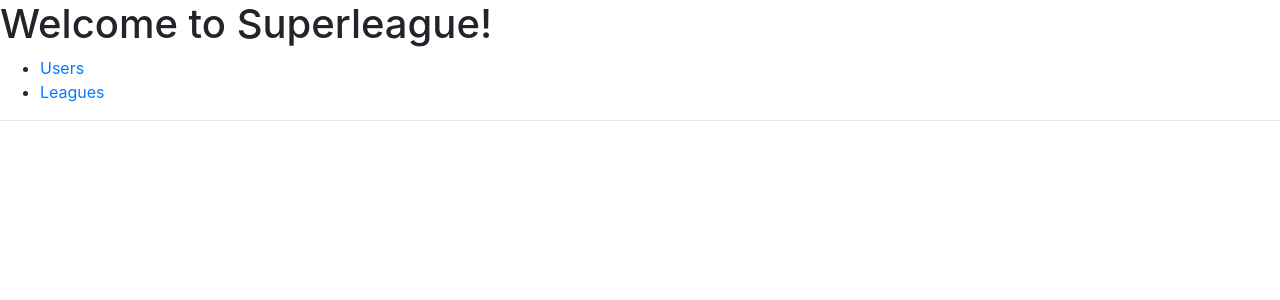
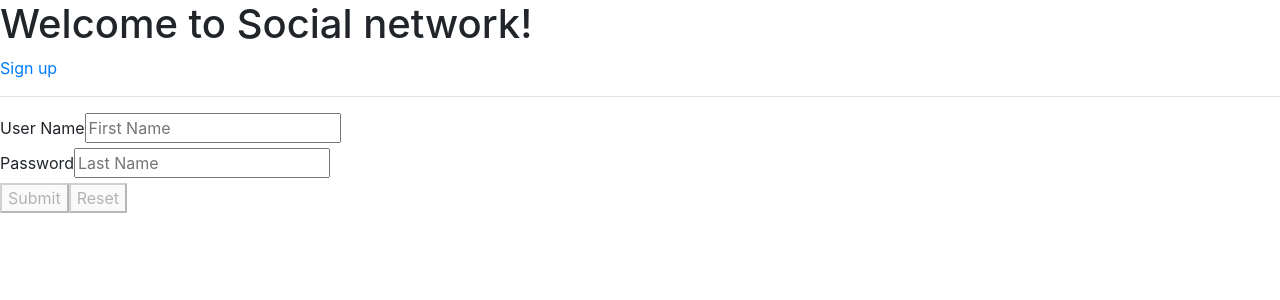
Before and after one commit to IgorValetskii/Social-network-front, a React (Create React App) app: page /signin in a window 1280 px wide. Shown: the top 300 px of the page. Built offline with nearby package versions, Linux system fonts and the light colour scheme.

Commit message:
add sign up , trying verify token

```diff
--- a/package.json
+++ b/package.json
@@ -13,8 +13,10 @@
     "@types/react-router-dom": "^5.1.0",
     "@types/react-router-redux": "^5.0.18",
     "axios": "^0.19.0",
+    "final-form": "^4.18.6",
     "react": "^16.11.0",
     "react-dom": "^16.11.0",
+    "react-final-form": "^6.3.0",
     "react-redux": "^7.1.1",
     "react-router": "^5.1.2",
     "react-router-dom": "^5.1.2",
--- a/src/App.tsx
+++ b/src/App.tsx
@@ -1,33 +1,42 @@
 import React from 'react';
 import './App.css';
 import UserList from "./components/UsersList";
-import {BrowserRouter, Route, Link, Switch,Router} from "react-router-dom";
+import {BrowserRouter, Route, Link, Switch, Router, Redirect} from "react-router-dom";
 import {createBrowserHistory} from 'history';
 import UserEditForm from "./components/UserEditForm";
 import UserAddForm from "./components/UserAddForm";
+import SignIn from "./components/SignIn";
+import PrivateRoute from "./routes/privateRoute";
+import PublicRoute from "./routes/publicRoute";
+import Profile from "./components/Profile";
 const history = createBrowserHistory();
+
 
 
 
 class App extends React.Component {
     render() {
+
+
         return (
-            <Router history={history}>
+
                 <div>
-                    <h1>Welcome to Superleague!</h1>
-                    <ul>
-                        <li><Link to="/users">Users</Link></li>
-                        <li><Link to="/leagues">Leagues</Link></li>
-                    </ul>
+                    <h1>Welcome to Social network!</h1>
+                    <Link to="users/add"> <div>Sign up</div> </Link>
                     <hr/>
+
                     <Switch>
+                        <Route exact path='/'> <Redirect to={'/signin'} /> </Route>
+                        // @ts-ignore
+                        <PublicRoute component={SignIn} path="/signin" exact   />
                         <Route path="/users/add" exact component={UserAddForm}/>
-                        <Route path="/users/:id" exact component={UserEditForm}/>
-                        <Route path="/users" exact component={UserList}/>
+                        {/*<Route path="/users/:id" exact component={UserEditForm}/>*/}
+                        {/*<Route path="/users" exact component={UserList}/>*/}
+                        //@ts-ignore
+                        <PrivateRoute path="/users" exact component={Profile}/>
 
                     </Switch>
                 </div>
-            </Router>
         );
     }
 }
--- /dev/null
+++ b/src/components/Profile.tsx
@@ -0,0 +1,11 @@
+import React from "react";
+
+class Profile extends React.Component{
+    render(){
+        return (
+            <div>Profile User</div>
+        )
+    }
+}
+
+export default Profile;
--- /dev/null
+++ b/src/components/SignIn.tsx
@@ -0,0 +1,81 @@
+import React from 'react';
+import {Form, Field} from 'react-final-form'
+import {signIn} from "../store/signIn/thunk";
+import {connect} from "react-redux";
+
+
+class SignIn extends React.Component <any> {
+
+    onSubmit = (values: any) => {
+        this.props.signIn(values)
+    };
+
+    render() {
+        const {isLoading, error} = this.props;
+        return (
+            <div>
+                {
+                    isLoading ? <div>Loading...</div> :
+                        <React.Fragment>
+                            {error !== '' ? <div>Incorrect Username or password!</div> : null}
+                            <Form
+                                onSubmit={this.onSubmit}
+                                // initialValues={{ stooge: 'larry', employed: false }}
+                                render={({handleSubmit, form, submitting, pristine, values}) => (
+                                    <form onSubmit={handleSubmit}>
+                                        <div>
+                                            <label>User Name</label>
+                                            <Field
+                                                name="userName"
+                                                component="input"
+                                                type="text"
+                                                placeholder="First Name"
+                                            />
+                                        </div>
+                                        <div>
+                                            <label>Password</label>
+                                            <Field
+                                                name="password"
+                                                component="input"
+                                                type="text"
+                                                placeholder="Last Name"
+                                            />
+                                        </div>
+                                        <div className="buttons">
+                                            <button type="submit" disabled={submitting || pristine}>
+                                                Submit
+                                            </button>
+                                            <button
+                                                type="button"
+                                                onClick={form.reset}
+                                                disabled={submitting || pristine}
+                                            >
+                                                Reset
+                                            </button>
+                                        </div>
+                                    </form>
+                                )}
+                            />
+                        </React.Fragment>
+                }
+            </div>
+        )
+    }
+}
+
+const mapStateToProps = (state: any) => ({
+    authorized: state.signInReducer.authorized,
+    isLoading: state.signInReducer.isLoading,
+    error: state.signInReducer.error
+});
+
+const mapActionsToProps = (dispatch: any) => {
+    return {
+        signIn: (values: any) => {
+            dispatch(signIn(values))
+        },
+
+    };
+};
+
+export default connect(mapStateToProps, mapActionsToProps)(SignIn);
--- a/src/index.tsx
+++ b/src/index.tsx
@@ -10,12 +10,14 @@
 import usersListReducer from "./store/usersList/reducer";
 import userEditFormReducer from "./store/userEditForm/reducer";
 import userAddFormReducer from "./store/userAddForm/reducer";
-
+import {BrowserRouter} from "react-router-dom";
+import signInReducer from "./store/signIn/reducer";
 
 export const rootReducer = combineReducers({
     usersListReducer : usersListReducer,
     userEditFormReducer: userEditFormReducer,
-    userAddFormReducer : userAddFormReducer
+    userAddFormReducer : userAddFormReducer,
+    signInReducer: signInReducer
 });
 
 
@@ -23,7 +25,9 @@
 const store = createStore(rootReducer, composeWithDevTools(applyMiddleware(thunk)));
 
 ReactDOM.render(<Provider store={store}>
+    <BrowserRouter>
        <App/>
+       </BrowserRouter>
     </Provider>,
     document.getElementById('root'));
 
--- /dev/null
+++ b/src/routes/privateRoute.tsx
@@ -0,0 +1,25 @@
+import React from 'react';
+import { Route, Redirect } from 'react-router-dom';
+import {signIn} from "../store/signIn/thunk";
+import {connect} from "react-redux";
+
+const PrivateRoute = ({component: Component, authorized,...rest} : any) => {
+    console.log(authorized);
+    return (
+
+        // Show the component only when the user is logged in
+        // Otherwise, redirect the user to /signin page
+        <Route {...rest} render={props => (
+            authorized ?
+                <Component {...props} />
+                : <Redirect to="/signin"/>
+        )}/>
+    )
+};
+
+const mapStateToProps = (state: any) => ({
+    authorized: state.signInReducer.authorized,
+});
+
+
+export default connect(mapStateToProps, null)(PrivateRoute);
--- /dev/null
+++ b/src/routes/publicRoute.tsx
@@ -0,0 +1,25 @@
+import React from 'react';
+import { Route, Redirect } from 'react-router-dom';
+import {signIn} from "../store/signIn/thunk";
+import {connect} from "react-redux";
+
+const PublicRoute = ({component: Component, authorized,...rest} : any) => {
+    console.log(authorized);
+    return (
+
+        // Show the component only when the user is logged in
+        // Otherwise, redirect the user to /signin page
+        <Route {...rest} render={props => (
+            !authorized ?
+                <Component {...props} />
+                : <Redirect to="/profile"/>
+        )}/>
+    )
+};
+
+const mapStateToProps = (state: any) => ({
+    authorized: state.signInReducer.authorized,
+});
+
+
+export default connect(mapStateToProps, null)(PublicRoute);
--- /dev/null
+++ b/src/store/signIn/actions.ts
@@ -0,0 +1,16 @@
+export const SIGN_IN_REQUEST = 'SIGN_IN_REQUEST';
+export const SIGN_IN_SUCCESS = 'SIGN_IN_SUCCESS';
+export const SIGN_IN_FAILURE = 'SIGN_IN_FAILURE';
+
+export const signInRequest = () => ({
+    type: SIGN_IN_REQUEST
+});
+
+export const signInSuccess = () => ({
+    type: SIGN_IN_SUCCESS
+});
+
+export const signInFailure = (error: string) => ({
+    type: SIGN_IN_FAILURE,
+    payload: { error }
+});
--- /dev/null
+++ b/src/store/signIn/reducer.ts
@@ -0,0 +1,35 @@
+import * as actions from "./actions";
+
+const initialState: any = {
+    authorized: false,
+    isLoading: false,
+    error: ''
+};
+
+const signInReducer = (state = initialState, {type, payload}: any) => {
+    switch (type) {
+        case actions.SIGN_IN_REQUEST:
+            return {
+                ...state,
+                isLoading: true
+            };
+        case actions.SIGN_IN_SUCCESS:
+            return {
+                ...state,
+                isLoading: false,
+               authorized: true
+                // user: [...state.user, payload.data ]
+            };
+        case actions.SIGN_IN_FAILURE:
+            return {
+                ...state,
+                isLoading: false,
+                error: payload.error
+            };
+
+        default:
+            return state
+    }
+};
+
+export default signInReducer;
--- /dev/null
+++ b/src/store/signIn/thunk.ts
@@ -0,0 +1,16 @@
+import * as actions from "../signIn/actions";
+import axios from "axios";
+
+export const signIn  = ({userName, password}:any) => async (dispatch: any) => {
+    dispatch(actions.signInRequest());
+    try {
+        const {data} = await axios.post(`http://localhost:3010/api/login`, {
+            userName,
+            password
+        });
+        localStorage.setItem('access-token', data.token);
+        dispatch(actions.signInSuccess())
+    } catch (e) {
+        dispatch(actions.signInFailure(e))
+    }
+};
```
Also changed, not shown: src/auth/interceptor.ts (added, +16 -0 lines), 1 other file (tests, documents, lock files or other folders).
